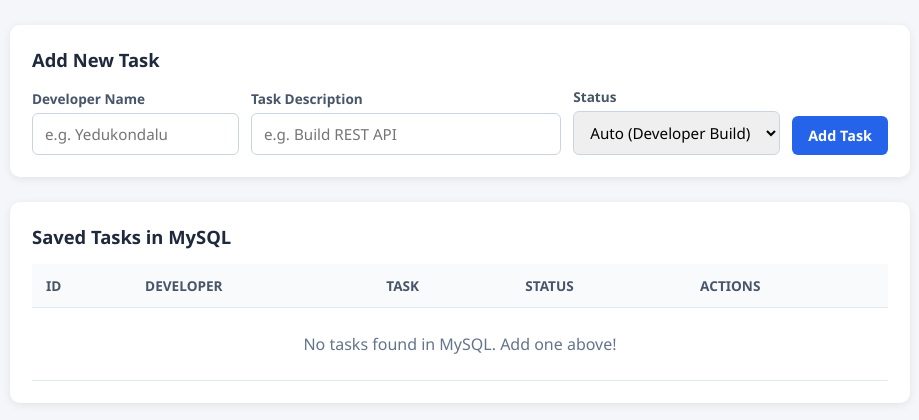
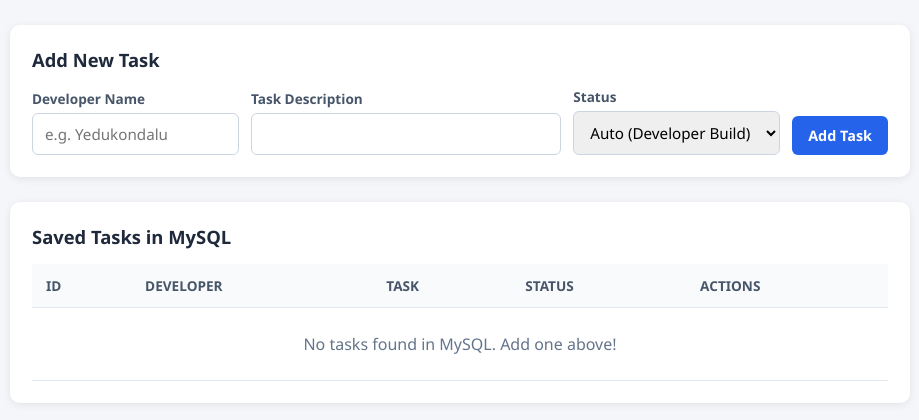
Before and after one commit to yedukondalubyrapuneni/springboot, a Spring Boot app: page / in a window 1280 px wide. Shown: the part 101-521 px from the top of the page, without its empty margins (180-1099 px from the left). Run offline with Spring Boot 4, Linux system fonts and the light colour scheme; data that the repository does not hold is empty.

Commit message:
frontend place holder changes

```diff
--- a/src/main/resources/static/index.html
+++ b/src/main/resources/static/index.html
@@ -172,7 +172,7 @@
                 </div>
                 <div>
                     <label for="taskName">Task Description</label>
-                    <input type="text" id="taskName" placeholder="e.g. Build REST API" required>
+                    <input type="text" id="taskName" placeholder=" " required>
                 </div>
                 <div>
                     <label for="status">Status</label>
```
